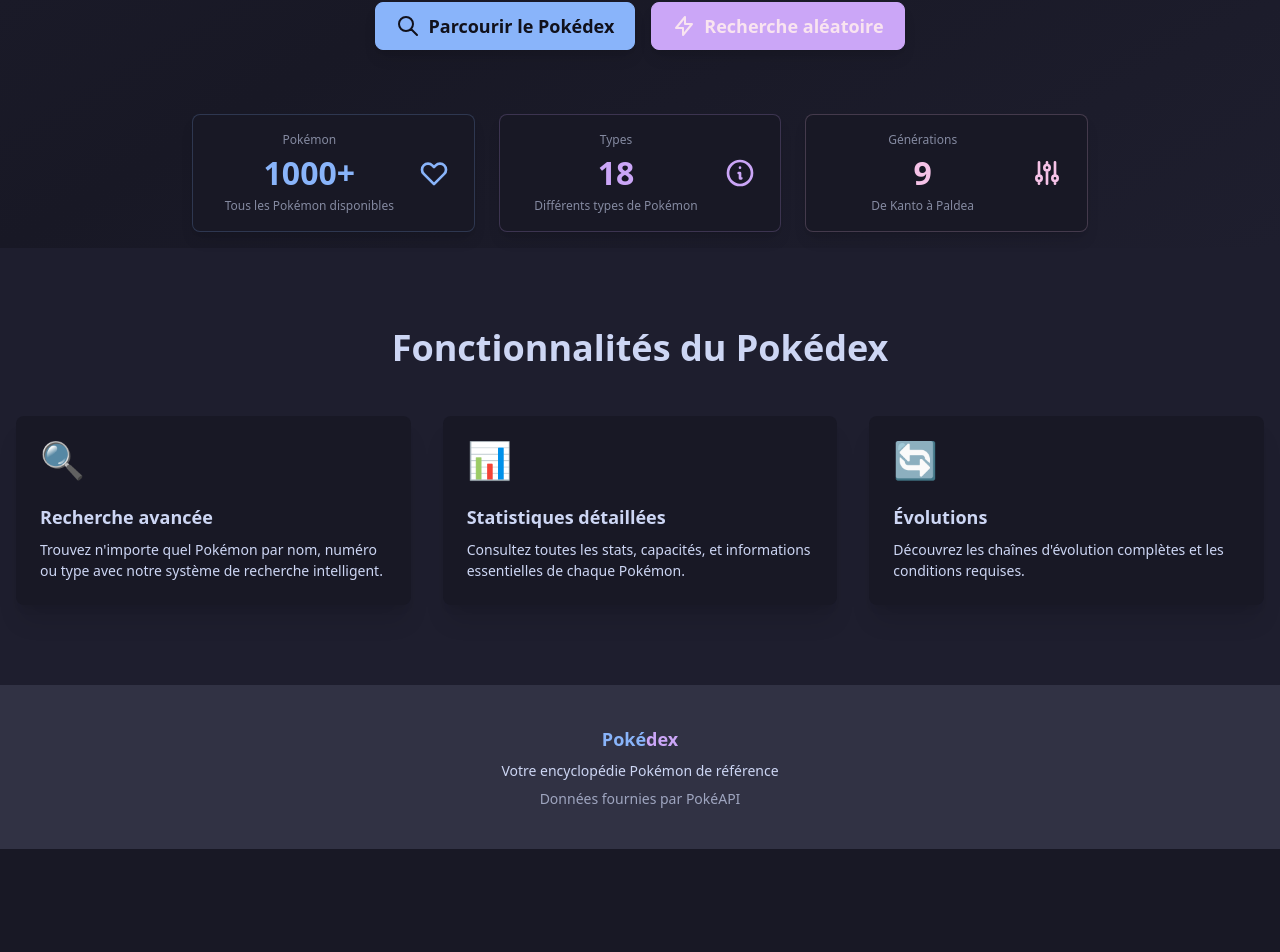
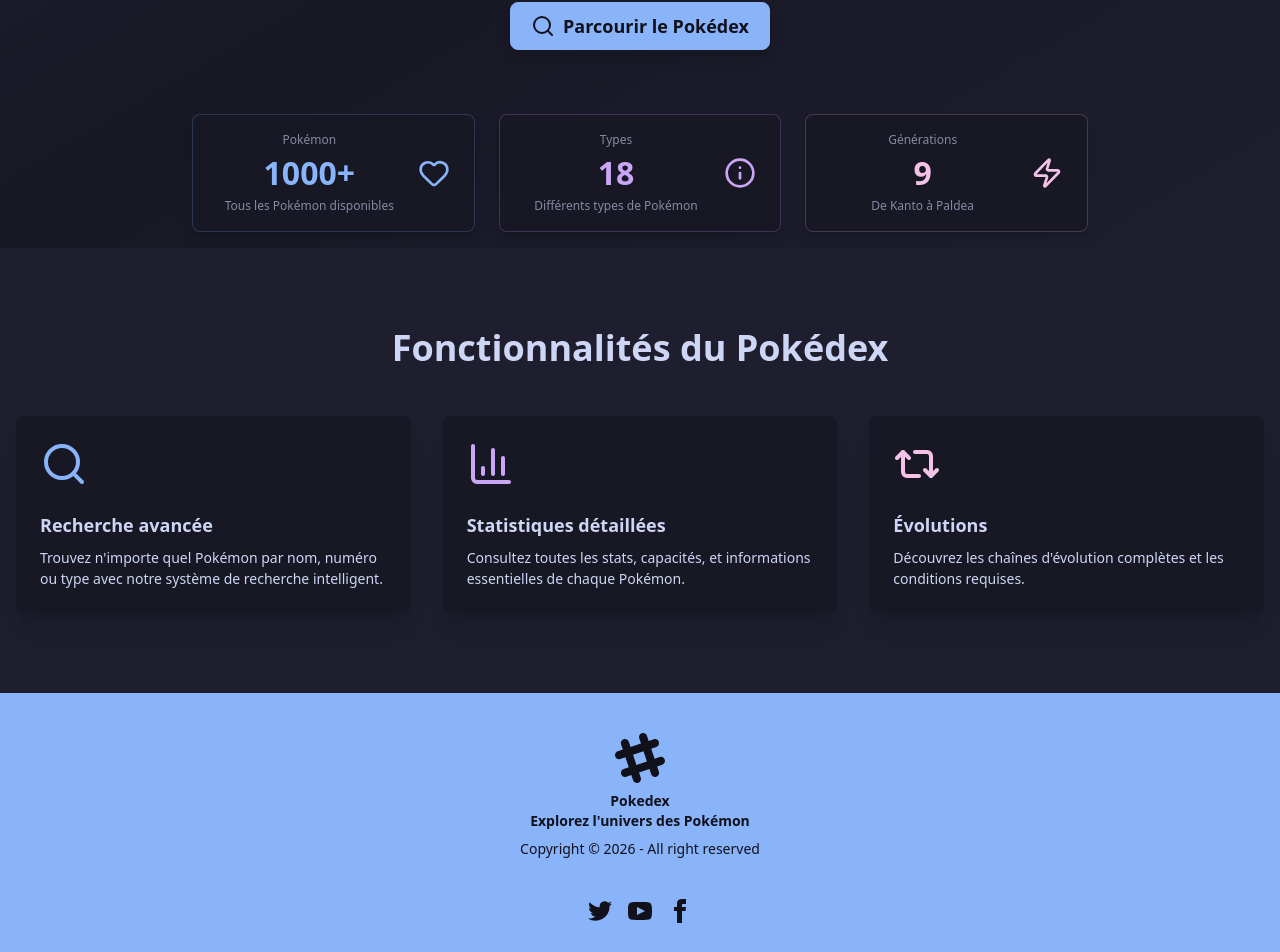
Before and after one commit to CoffeePuma55644/pokedex-next, a Next.js app: page / in a window 1280 px wide. Shown: the part 566-1518 px from the top of the page. Before the commit the page ends 1415 px from the top, so only its background shows below. Built offline with nearby package versions, Linux system fonts and the light colour scheme.

Commit message:
Upgrade landing page
Upgraded landing page and the second directrory for my website

```diff
--- a/package.json
+++ b/package.json
@@ -10,6 +10,7 @@
   },
   "dependencies": {
     "daisyui": "^5.5.14",
+    "lucide-react": "^0.562.0",
     "next": "16.1.3",
     "react": "19.2.3",
     "react-dom": "19.2.3"
--- a/src/app/components/feature.tsx
+++ b/src/app/components/feature.tsx
@@ -1,3 +1,5 @@
+import { Search, BarChart3, Repeat2 } from "lucide-react";
+
 export default function Feature() {
     return(
             <div className="py-20 bg-base-200">
@@ -9,7 +11,9 @@
           <div className="grid grid-cols-1 md:grid-cols-2 lg:grid-cols-3 gap-8">
             <div className="card bg-base-100 shadow-xl hover:shadow-2xl transition-shadow">
               <div className="card-body">
-                <div className="text-primary text-4xl mb-4">🔍</div>
+                <div className="text-primary mb-4">
+                  <Search className="w-12 h-12" />
+                </div>
                 <h3 className="card-title">Recherche avancée</h3>
                 <p>Trouvez n&apos;importe quel Pokémon par nom, numéro ou type avec notre système de recherche intelligent.</p>
               </div>
@@ -17,7 +21,9 @@
 
             <div className="card bg-base-100 shadow-xl hover:shadow-2xl transition-shadow">
               <div className="card-body">
-                <div className="text-secondary text-4xl mb-4">📊</div>
+                <div className="text-secondary mb-4">
+                  <BarChart3 className="w-12 h-12" />
+                </div>
                 <h3 className="card-title">Statistiques détaillées</h3>
                 <p>Consultez toutes les stats, capacités, et informations essentielles de chaque Pokémon.</p>
               </div>
@@ -25,7 +31,9 @@
 
             <div className="card bg-base-100 shadow-xl hover:shadow-2xl transition-shadow">
               <div className="card-body">
-                <div className="text-accent text-4xl mb-4">🔄</div>
+                <div className="text-accent mb-4">
+                  <Repeat2 className="w-12 h-12" />
+                </div>
                 <h3 className="card-title">Évolutions</h3>
                 <p>Découvrez les chaînes d&apos;évolution complètes et les conditions requises.</p>
               </div>
--- a/src/app/components/footer.tsx
+++ b/src/app/components/footer.tsx
@@ -1,13 +1,62 @@
 export default function Footer() {
     return(
-      <footer className="footer footer-center p-10 bg-base-300 text-base-content">
-        <aside>
-          <p className="font-bold text-lg">
-            <span className="text-primary">Poké</span><span className="text-secondary">dex</span>
-          </p>
-          <p>Votre encyclopédie Pokémon de référence</p>
-          <p className="text-sm opacity-70">Données fournies par PokéAPI</p>
-        </aside>
-      </footer>
+      <footer className="footer footer-horizontal footer-center bg-primary text-primary-content p-10">
+  <aside>
+    <svg
+      width="50"
+      height="50"
+      viewBox="0 0 24 24"
+      xmlns="http://www.w3.org/2000/svg"
+      fillRule="evenodd"
+      clipRule="evenodd"
+      className="inline-block fill-current">
+      <path
+        d="M22.672 15.226l-2.432.811.841 2.515c.33 1.019-.209 2.127-1.23 2.456-1.15.325-2.148-.321-2.463-1.226l-.84-2.518-5.013 1.677.84 2.517c.391 1.203-.434 2.542-1.831 2.542-.88 0-1.601-.564-1.86-1.314l-.842-2.516-2.431.809c-1.135.328-2.145-.317-2.463-1.229-.329-1.018.211-2.127 1.231-2.456l2.432-.809-1.621-4.823-2.432.808c-1.355.384-2.558-.59-2.558-1.839 0-.817.509-1.582 1.327-1.846l2.433-.809-.842-2.515c-.33-1.02.211-2.129 1.232-2.458 1.02-.329 2.13.209 2.461 1.229l.842 2.515 5.011-1.677-.839-2.517c-.403-1.238.484-2.553 1.843-2.553.819 0 1.585.509 1.85 1.326l.841 2.517 2.431-.81c1.02-.33 2.131.211 2.461 1.229.332 1.018-.21 2.126-1.23 2.456l-2.433.809 1.622 4.823 2.433-.809c1.242-.401 2.557.484 2.557 1.838 0 .819-.51 1.583-1.328 1.847m-8.992-6.428l-5.01 1.675 1.619 4.828 5.011-1.674-1.62-4.829z"></path>
+    </svg>
+    <p className="font-bold">
+      Pokedex
+      <br />
+      Explorez l&apos;univers des Pokémon
+    </p>
+    <p>Copyright © {new Date().getFullYear()} - All right reserved</p>
+  </aside>
+  <nav>
+    <div className="grid grid-flow-col gap-4">
+      <a>
+        <svg
+          xmlns="http://www.w3.org/2000/svg"
+          width="24"
+          height="24"
+          viewBox="0 0 24 24"
+          className="fill-current">
+          <path
+            d="M24 4.557c-.883.392-1.832.656-2.828.775 1.017-.609 1.798-1.574 2.165-2.724-.951.564-2.005.974-3.127 1.195-.897-.957-2.178-1.555-3.594-1.555-3.179 0-5.515 2.966-4.797 6.045-4.091-.205-7.719-2.165-10.148-5.144-1.29 2.213-.669 5.108 1.523 6.574-.806-.026-1.566-.247-2.229-.616-.054 2.281 1.581 4.415 3.949 4.89-.693.188-1.452.232-2.224.084.626 1.956 2.444 3.379 4.6 3.419-2.07 1.623-4.678 2.348-7.29 2.04 2.179 1.397 4.768 2.212 7.548 2.212 9.142 0 14.307-7.721 13.995-14.646.962-.695 1.797-1.562 2.457-2.549z"></path>
+        </svg>
+      </a>
+      <a>
+        <svg
+          xmlns="http://www.w3.org/2000/svg"
+          width="24"
+          height="24"
+          viewBox="0 0 24 24"
+          className="fill-current">
+          <path
+            d="M19.615 3.184c-3.604-.246-11.631-.245-15.23 0-3.897.266-4.356 2.62-4.385 8.816.029 6.185.484 8.549 4.385 8.816 3.6.245 11.626.246 15.23 0 3.897-.266 4.356-2.62 4.385-8.816-.029-6.185-.484-8.549-4.385-8.816zm-10.615 12.816v-8l8 3.993-8 4.007z"></path>
+        </svg>
+      </a>
+      <a>
+        <svg
+          xmlns="http://www.w3.org/2000/svg"
+          width="24"
+          height="24"
+          viewBox="0 0 24 24"
+          className="fill-current">
+          <path
+            d="M9 8h-3v4h3v12h5v-12h3.642l.358-4h-4v-1.667c0-.955.192-1.333 1.115-1.333h2.885v-5h-3.808c-3.596 0-5.192 1.583-5.192 4.615v3.385z"></path>
+        </svg>
+      </a>
+    </div>
+  </nav>
+</footer>
     )
 }
--- a/src/app/components/hero.tsx
+++ b/src/app/components/hero.tsx
@@ -1,13 +1,14 @@
+import Link from "next/link";
+import { Box, Search, Heart, Info, Zap } from "lucide-react";
+
 export default function Hero() {
-    return(
+    return (
         <div className="hero min-h-[calc(100vh-4rem)] bg-linear-to-br from-base-200 via-base-100 to-base-200">
             <div className="hero-content text-center">
                 <div className="max-w-4xl">
                     <div className="mb-8">
                         <div className="inline-block p-6 bg-linear-to-br from-primary/20 to-secondary/20 rounded-full shadow-2xl animate-pulse">
-                <svg xmlns="http://www.w3.org/2000/svg" className="h-24 w-24 text-primary" fill="none" viewBox="0 0 24 24" stroke="currentColor">
-                  <path strokeLinecap="round" strokeLinejoin="round" strokeWidth="2" d="M20 7l-8-4-8 4m16 0l-8 4m8-4v10l-8 4m0-10L4 7m8 4v10M4 7v10l8 4" />
-                </svg>
+                            <Box className="h-24 w-24 text-primary" />
                         </div>
                     </div>
 
@@ -25,27 +26,19 @@
                     </p>
 
                     <div className="flex flex-col sm:flex-row gap-4 justify-center items-center">
+                        <Link href={"./pokedex"}>
                             <button className="btn btn-primary btn-lg gap-2 shadow-lg hover:shadow-xl transition-all">
-                <svg xmlns="http://www.w3.org/2000/svg" className="h-6 w-6" fill="none" viewBox="0 0 24 24" stroke="currentColor">
-                  <path strokeLinecap="round" strokeLinejoin="round" strokeWidth="2" d="M21 21l-6-6m2-5a7 7 0 11-14 0 7 7 0 0114 0z" />
-                </svg>
+                                <Search className="h-6 w-6" />
                                 Parcourir le Pokédex
                             </button>
-              <button className="btn btn-secondary btn-lg gap-2 shadow-lg hover:shadow-xl transition-all">
-                <svg xmlns="http://www.w3.org/2000/svg" className="h-6 w-6" fill="none" viewBox="0 0 24 24" stroke="currentColor">
-                  <path strokeLinecap="round" strokeLinejoin="round" strokeWidth="2" d="M13 10V3L4 14h7v7l9-11h-7z" />
-                </svg>
-                Recherche aléatoire
-              </button>
+                        </Link>
                     </div>
 
                     {/* Stats Section */}
                     <div className="mt-16 grid grid-cols-1 md:grid-cols-3 gap-6">
                         <div className="stat bg-base-100 shadow-lg rounded-box border border-primary/20">
                             <div className="stat-figure text-primary">
-                  <svg xmlns="http://www.w3.org/2000/svg" fill="none" viewBox="0 0 24 24" className="inline-block w-8 h-8 stroke-current">
-                    <path strokeLinecap="round" strokeLinejoin="round" strokeWidth="2" d="M4.318 6.318a4.5 4.5 0 000 6.364L12 20.364l7.682-7.682a4.5 4.5 0 00-6.364-6.364L12 7.636l-1.318-1.318a4.5 4.5 0 00-6.364 0z"></path>
-                  </svg>
+                                <Heart className="w-8 h-8" />
                             </div>
                             <div className="stat-title">Pokémon</div>
                             <div className="stat-value text-primary">1000+</div>
@@ -54,9 +47,7 @@
 
                         <div className="stat bg-base-100 shadow-lg rounded-box border border-secondary/20">
                             <div className="stat-figure text-secondary">
-                  <svg xmlns="http://www.w3.org/2000/svg" fill="none" viewBox="0 0 24 24" className="inline-block w-8 h-8 stroke-current">
-                    <path strokeLinecap="round" strokeLinejoin="round" strokeWidth="2" d="M13 16h-1v-4h-1m1-4h.01M21 12a9 9 0 11-18 0 9 9 0 0118 0z"></path>
-                  </svg>
+                                <Info className="w-8 h-8" />
                             </div>
                             <div className="stat-title">Types</div>
                             <div className="stat-value text-secondary">18</div>
@@ -65,9 +56,7 @@
 
                         <div className="stat bg-base-100 shadow-lg rounded-box border border-accent/20">
                             <div className="stat-figure text-accent">
-                  <svg xmlns="http://www.w3.org/2000/svg" fill="none" viewBox="0 0 24 24" className="inline-block w-8 h-8 stroke-current">
-                    <path strokeLinecap="round" strokeLinejoin="round" strokeWidth="2" d="M12 6V4m0 2a2 2 0 100 4m0-4a2 2 0 110 4m-6 8a2 2 0 100-4m0 4a2 2 0 110-4m0 4v2m0-6V4m6 6v10m6-2a2 2 0 100-4m0 4a2 2 0 110-4m0 4v2m0-6V4"></path>
-                  </svg>
+                                <Zap className="w-8 h-8" />
                             </div>
                             <div className="stat-title">Générations</div>
                             <div className="stat-value text-accent">9</div>
--- a/src/app/components/navbar.tsx
+++ b/src/app/components/navbar.tsx
@@ -1,12 +1,13 @@
+import Link from "next/link";
+import { Menu, Search } from "lucide-react";
+
 export default function Navbar() {
     return (
         <div className="navbar bg-base-100 shadow-lg sticky top-0 z-50 border-b border-base-300">
             <div className="navbar-start">
                 <div className="dropdown">
                     <div tabIndex={0} role="button" className="btn btn-ghost lg:hidden">
-              <svg xmlns="http://www.w3.org/2000/svg" className="h-5 w-5" fill="none" viewBox="0 0 24 24" stroke="currentColor">
-                <path strokeLinecap="round" strokeLinejoin="round" strokeWidth="2" d="M4 6h16M4 12h8m-8 6h16" />
-              </svg>
+                        <Menu className="h-5 w-5" />
                     </div>
                     <ul tabIndex={0} className="menu menu-sm dropdown-content bg-base-100 rounded-box z-1 mt-3 w-52 p-2 shadow">
                         <li><a>Pokédex</a></li>
@@ -14,10 +15,12 @@
                         <li><a>Générations</a></li>
                     </ul>
                 </div>
-          <a className="btn btn-ghost text-xl font-bold">
+                {/*<Link href={"./"}>*/}
+                    <h1 className="btn btn-ghost text-xl font-bold">
                         <p className="text-primary">Poké<span className="text-secondary">dex</span>
                         </p>
-          </a>
+                    </h1>
+                {/*</Link>*/}
             </div>
             <div className="navbar-center hidden lg:flex">
                 <ul className="menu menu-horizontal px-1">
@@ -28,9 +31,7 @@
             </div>
             <div className="navbar-end">
                 <button className="btn btn-ghost btn-circle">
-            <svg xmlns="http://www.w3.org/2000/svg" className="h-5 w-5" fill="none" viewBox="0 0 24 24" stroke="currentColor">
-              <path strokeLinecap="round" strokeLinejoin="round" strokeWidth="2" d="M21 21l-6-6m2-5a7 7 0 11-14 0 7 7 0 0114 0z" />
-            </svg>
+                    <Search className="h-5 w-5" />
                 </button>
             </div>
         </div>
--- /dev/null
+++ b/src/app/components/pokemon-card.tsx
@@ -0,0 +1,55 @@
+import Image from "next/image";
+
+export default function PokemonCard() {
+    return(
+        <>
+            <div className="hover-3d">
+  {/* content */}
+  <figure className="w-60 rounded-2xl">
+    <Image src="https://img.daisyui.com/images/stock/card-1.webp?x" alt="Tailwind CSS 3D card" width={240} height={320} />
+  </figure>
+  {/* 8 empty divs needed for the 3D effect */}
+  <div></div>
+  <div></div>
+  <div></div>
+  <div></div>
+  <div></div>
+  <div></div>
+  <div></div>
+  <div></div>
+</div>
+
+<div className="hover-3d">
+  {/* content */}
+  <figure className="w-60 rounded-2xl">
+    <Image src="https://img.daisyui.com/images/stock/card-2.webp?x" alt="Tailwind CSS 3D hover" width={240} height={320} />
+  </figure>
+  {/* 8 empty divs needed for the 3D effect */}
+  <div></div>
+  <div></div>
+  <div></div>
+  <div></div>
+  <div></div>
+  <div></div>
+  <div></div>
+  <div></div>
+</div>
+
+<div className="hover-3d">
+  {/* content */}
+  <figure className="w-60 rounded-2xl">
+    <Image src="https://img.daisyui.com/images/stock/card-3.webp?x" alt="Tailwind CSS 3D hover" width={240} height={320} />
+  </figure>
+  {/* 8 empty divs needed for the 3D effect */}
+  <div></div>
+  <div></div>
+  <div></div>
+  <div></div>
+  <div></div>
+  <div></div>
+  <div></div>
+  <div></div>
+</div>
+        </>
+    )
+}
--- a/src/app/page.tsx
+++ b/src/app/page.tsx
@@ -2,6 +2,7 @@
 import Footer from "./components/footer";
 import Hero from "./components/hero";
 import Navbar from "./components/navbar";
+import PokemonCard from "./components/pokemon-card";
 
 export default function Home() {
   return (
@@ -9,6 +10,7 @@
       <Navbar />
       <Hero />
       <Feature />
+      {/* <PokemonCard /> Je dois faire en sorte que les liens d'images soient permis par Next*/}
       <Footer />
     </div>
   );
--- a/src/app/pokedex/page.tsx
+++ b/src/app/pokedex/page.tsx
@@ -1,5 +1,16 @@
+import Link from "next/link";
+import Navbar from "../components/navbar";
+
 export default function Pokedex() {
     return (
-        <h1>Le Pokedex</h1>
+        <>
+            <Navbar />
+            <div>
+                <h1>Le Pokedex</h1>
+                <Link href={"./"}>
+                    <button className="btn">Retour</button >
+                </Link>
+            </div >
+        </>
     )
 }
```
Also changed, not shown: 1 other file (tests, documents, lock files or other folders). Lines whose indentation alone changed are shown as unchanged.
